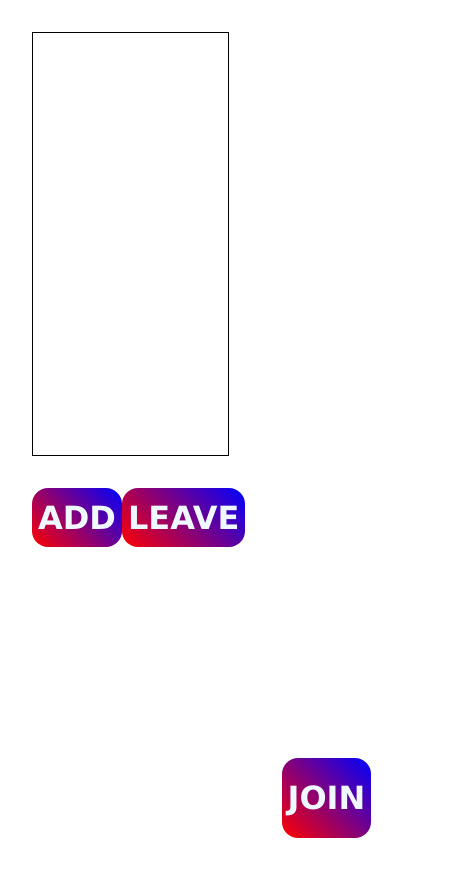
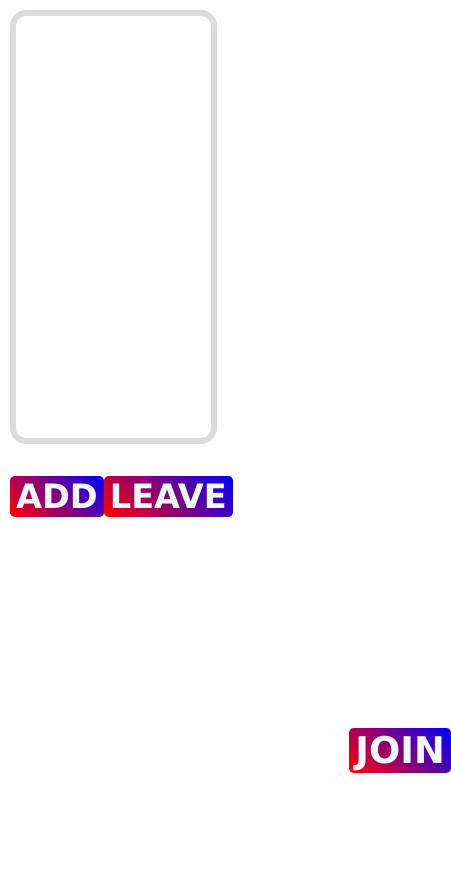
Before and after one commit to mrfhsn/Speed_Bingo, a website: page public/lobby.html in a window 390 px wide. Shown: the whole page, 451 px wide, since content can reach past the window. After the commit the page ends 844 px from the top, so only its background shows below. Drawn offline with Linux system fonts and the light colour scheme.

Commit message:
Fixed unresponsive issues

```diff
--- a/public/css/lobby.css
+++ b/public/css/lobby.css
@@ -1,14 +1,13 @@
 body {
     margin: 0;
-}
-.lobby-area {
-    height: 100vh;
-    padding: 2rem;
+    padding-top: 10px;
+    padding-left: 10px;
 }
 .player-list {
     width: 50vw;
     height: 50vh;
-    border: 1px solid;
+    border: 0.4rem solid gainsboro;
+    border-radius: 1rem;
     overflow-y: scroll;
 }
 p {
@@ -23,10 +22,8 @@ p {
     justify-content: space-between;
 }
 #add-button, #leave-button {
-    width: 8rem;
-    height: 3.7rem;
-    border-radius: 1rem;
-    font-size: 2rem;
+    border-radius: 0.3rem;
+    font-size: 2.1rem;
     font-family: Verdana, Geneva, Tahoma, sans-serif;
     font-weight: bold;
     color: aliceblue;
@@ -37,18 +34,11 @@ p {
         blue
     );
 }
-.for-joining {
-    height: 5rem;
+#join-button {
+    margin-left: 87vw;
     margin-top: 25vh;
-    margin-left: 87vw;
-    display: flex;
-    justify-content: end;
-}
-#join-button {
-    width: 8rem;
-    height: 5rem;
-    border-radius: 1rem;
-    font-size: 2rem;
+    border-radius: 0.3rem;
+    font-size: 2.3rem;
     font-family: Verdana, Geneva, Tahoma, sans-serif;
     font-weight: bold;
     color: aliceblue;
--- a/public/css/logIn.css
+++ b/public/css/logIn.css
@@ -1,19 +1,19 @@
 body
 {
-    height: 100vh;
-    background: linear-gradient(
-      90deg,
-      rgba(76, 150, 235, 0.774),
-      rgba(196, 105, 238, 0.884)
-    );
+    margin: 0;
 }
 .join-area
 {
+    height: 100vh;
     display: flex;
     flex-direction: column;
     align-items: center;
-    margin-top: 30vh;
-    text-align: center;
+    justify-content: center;
+    background: linear-gradient(
+      45deg,
+      rgba(76, 150, 235, 0.774),
+      rgba(248, 206, 150, 0.466) 80%
+    );
 }
 #welcome-message
 {
@@ -34,16 +34,14 @@ h1
     height: 3rem;
     border-radius: 1.5rem;
     border: none;
-    margin-bottom: 2rem;
+    margin-bottom: 1.6rem;
     font-size: 1.7rem;
     text-align: center;
 }
 #join-button
 {
     border-radius: 0.7rem;
-    height: 2.5rem;
-    width: 10rem;
     border: none;
-    font-size: 1.7rem;
+    font-size: 2.7rem;
     font-weight: bold;
 }
--- a/public/css/styles.css
+++ b/public/css/styles.css
@@ -1,11 +1,11 @@
-/* *
+body
 {
-    border: 1px solid;
-} */
-
+    margin: 0;
+}
 .exit-button
 {
     margin-top: 1rem;
+    margin-bottom: -1.5rem;
     display: flex;
     justify-content: flex-end;
 }
@@ -13,7 +13,8 @@
 {
     font-size: 2.1rem;
     font-weight: bold;
-    margin-right: 2rem;
+    margin-right: 1.2vw;
+    border-radius: .3rem;
 }
 #exit-button:hover
 {
@@ -24,14 +25,8 @@
     );
     color: white;
 }
-.anouncer
-{
-    display: flex;
-    justify-content: center;
-}
 h1
 {
-    width: 18.56rem;
     height: 5rem;
     margin-bottom: 3.5rem;
     font-size: 5rem;
@@ -40,19 +35,27 @@ h1
 }
 .game-area
 {
-    /* width: 90vw; */
     display: flex;
-    justify-content: space-around;
+    justify-content: center;
+}
+.score-box:first-of-type
+{
+    margin-right: 3rem;
+}
+.score-box:last-of-type
+{
+    margin-left: 3rem;
 }
 .your-score
 {
     font-size: 2rem;
-    font-weight: bolder;
+    font-weight: bold;
     text-align: center;
 }
 .score
 {
     border: .3rem solid;
+    border-radius: .7rem;
     width: 12rem;
     height: 6rem;
     border-color: rgb(209, 81, 42);
@@ -81,6 +84,7 @@ h1
 }
 .buttons
 {
+    margin-top: -2rem;
     display: flex;
     flex-direction: column;
     align-items: center;
--- a/public/lobby.html
+++ b/public/lobby.html
@@ -1,22 +1,21 @@
 <!DOCTYPE html>
 <html lang="en">
+
     <head>
         <meta charset="UTF-8">
         <meta name="viewport" content="width=device-width, initial-scale=1.0">
         <link rel="stylesheet" href="css/lobby.css">
-    <title>SpeedBingo Lobby</title>
+        <title>Speed Bingo - Lobby</title>
     </head>
+
     <body>
-    <div class="lobby-area">
         <div class="player-list"></div>
         <div class="buttons">
             <button id="add-button">ADD</button>
             <button id="leave-button">LEAVE</button>
         </div>
-        <div class="for-joining">
         <button id="join-button">JOIN</button>
-        </div>
-    </div>
         <script src="javaScript/lobby.js"></script>
     </body>
+
 </html>
```
Also changed, not shown: public/game.html (+1 -3 lines), public/index.html (+0 -1 lines). Lines whose indentation alone changed are shown as unchanged.
